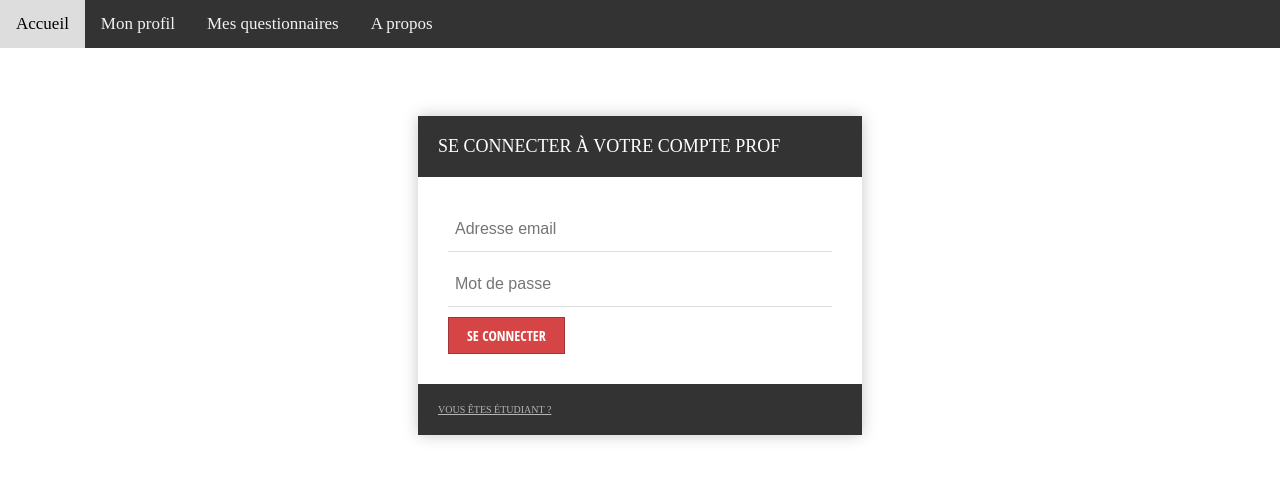
After one commit to DragonSkyMine/Chawarma, a Node server app: page /signinprof in a window 1280 px wide. The commit adds this page. Shown: the top 480 px of the page. Run offline with Node 20, Linux system fonts and the light colour scheme; some libraries are stand-ins or nearby versions.

Commit message:
Sigin pour prof

```diff
--- a/auth.js
+++ b/auth.js
@@ -20,14 +20,14 @@ passport.use('local-etu', new LocalStrategy({
   passwordField: 'per_mdp',
   passReqToCallback: true //passback entire req to call back
 } , function (req, username, password, done){
-  if(!username || !password ) { return done(null, false, {'message': 'All fields are required.'}); }
+  if(!username || !password ) { return done(null, false, {'message': 'Veuillez remplir tout les champs.'}); }
   var salt = '7fa73b47df808d36c5fe328546ddef8b9011b2c6';
   connection.query("select * from v_etudiant where per_mail = ?", [username], function(err, rows){
     if (err) {
       console.log(err);
     }
     if (err) return done({'message': err});
-    if(!rows.length){ return done(null, false,{'message': 'Invalid username or password.'}); }
+    if(!rows.length){ return done(null, false,{'message': 'Adresse email ou Mot de passe incorrect.'}); }
     salt = salt+''+password;
     var encPassword = crypto.createHash('sha1').update(salt).digest('hex');
     var dbPassword  = rows[0].per_mdp;
--- a/public/css/style.css
+++ b/public/css/style.css
@@ -71,7 +71,7 @@ body{
 /* Formulaire */
 .form-style-8{
   width: 30%;
-  padding: 30px;
+  padding: 30px 30px 0px;
   background: #FFFFFF;
   margin: 50px auto;
   box-shadow: 0px 0px 15px rgba(0, 0, 0, 0.22);
@@ -88,6 +88,20 @@ body{
   font-weight: 100;
   padding: 20px;
   margin: -30px -30px 30px -30px;
+}
+
+.form-style-8 h3{
+  background: #333;
+  text-transform: uppercase;
+  color: #ffffff;
+  font-size: 10px;
+  font-weight: 100;
+  padding: 20px;
+  margin: 30px -30px 30px -30px;
+}
+
+.form-style-8 h3 a{
+  color: #b4b4b4;
 }
 
 /* Bouton valider */
--- a/routes.js
+++ b/routes.js
@@ -10,14 +10,24 @@ router
   res.render('accueil.ejs');
 })
 .get('/signin', function(req, res){
-  res.render('index.ejs',{'loginError' :req.flash('error')});
+  res.render('sigin.ejs',{'loginError' :req.flash('error')});
+})
+.get('/signinprof', function(req, res){
+  res.render('siginprof.ejs',{'loginError' :req.flash('error')});
 })
 .post("/signin", passport.authenticate('local-etu', {
     successRedirect: '/accueil',
     failureRedirect: '/signin',
     failureFlash: true
 }), function(req, res, info){
-    res.render('index.ejs',{'loginError' :req.flash('error')});
+    res.render('sigin.ejs',{'loginError' :req.flash('error')});
+})
+.post("/signinprof", passport.authenticate('local-ens', {
+  successRedirect: '/accueil',
+  failureRedirect: '/signinprof',
+  failureFlash: true
+}), function(req, res, info){
+  res.render('siginprof.ejs',{'loginError' :req.flash('error')});
 })
 .get('/logout', function(req, res){
   req.logout();
--- a/views/index.ejs
+++ b/views/sigin.ejs
@@ -1,5 +1,6 @@
 <!-- Chargement du layout -->
 <% layout('templates/layout/page') %>
+<% block('title', 'Chawarma - Connexion'); -%><br>
 
 <!-- Formulaire de connexion -->
 <div class="form-style-8">
@@ -15,4 +16,5 @@
         <input class="form-control" type="password" name="per_mdp" placeholder="Mot de passe" required/>
         <input type="submit" value="Se connecter" />
     </form>
+    <h3><a href="/siginprof">Vous êtes professeur ?</a></h3>
   </div>
--- /dev/null
+++ b/views/siginprof.ejs
@@ -0,0 +1,20 @@
+<!-- Chargement du layout -->
+<% layout('templates/layout/page') %>
+<% block('title', 'Chawarma - Connexion prof'); -%><br>
+
+<!-- Formulaire de connexion -->
+<div class="form-style-8">
+    <h2>Se connecter à votre compte prof</h2>
+    <!-- Input du formulaire -->
+    <form method="post" action="/signinprof">
+        <!-- Gestion message d'erreur -->
+        <% if ( loginError.length > 0 ) { %>
+            <!-- <p class="error">Message: <%= loginError %> </p> -->
+            <span class="notification open"> <%= loginError %> </span>
+        <% } %>
+        <input class="form-control" type="email" name="per_mail" placeholder="Adresse email" required/>
+        <input class="form-control" type="password" name="per_mdp" placeholder="Mot de passe" required/>
+        <input type="submit" value="Se connecter" />
+    </form>
+    <h3><a href="/siginprof">Vous êtes étudiant ?</a></h3>
+  </div>
```
